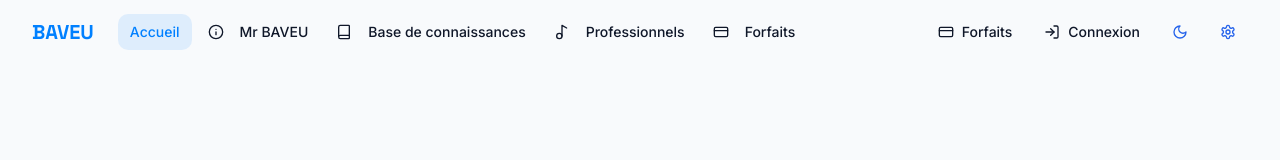
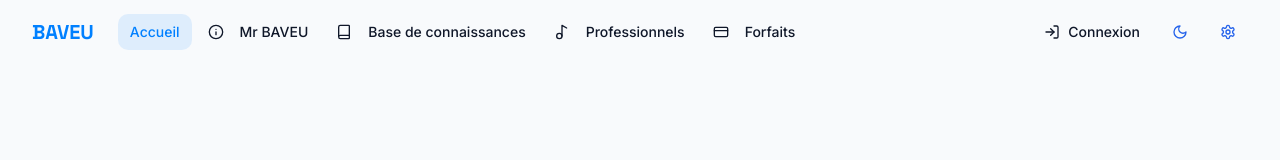
Before and after one commit to abdifrh/baveu-project, a React (Vite) app: page / in a window 1280 px wide. Shown: the top 160 px of the page. Built offline with nearby package versions, Linux system fonts and the light colour scheme.

Commit message:
Remove duplicate link in Navbar
Removed the duplicate "Forfaits" link in the Navbar.

```diff
--- a/src/components/Layout/UserMenu.tsx
+++ b/src/components/Layout/UserMenu.tsx
@@ -31,12 +31,6 @@ const UserMenu = () => {
   if (!user) {
     return (
       <div className="flex items-center gap-2">
-        <Button variant="ghost" size="sm" className="gap-2" asChild>
-          <Link to="/pricing">
-            <CreditCard className="h-4 w-4" />
-            <span>Forfaits</span>
-          </Link>
-        </Button>
         <Button variant="ghost" size="sm" className="gap-2" asChild>
           <Link to="/auth">
             <LogIn className="h-4 w-4" />
```
